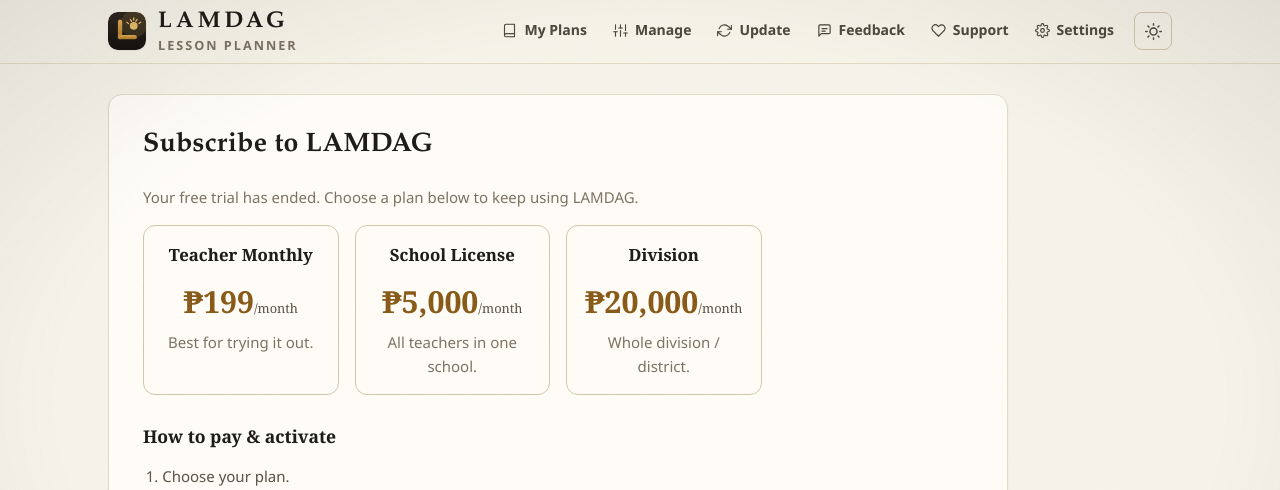
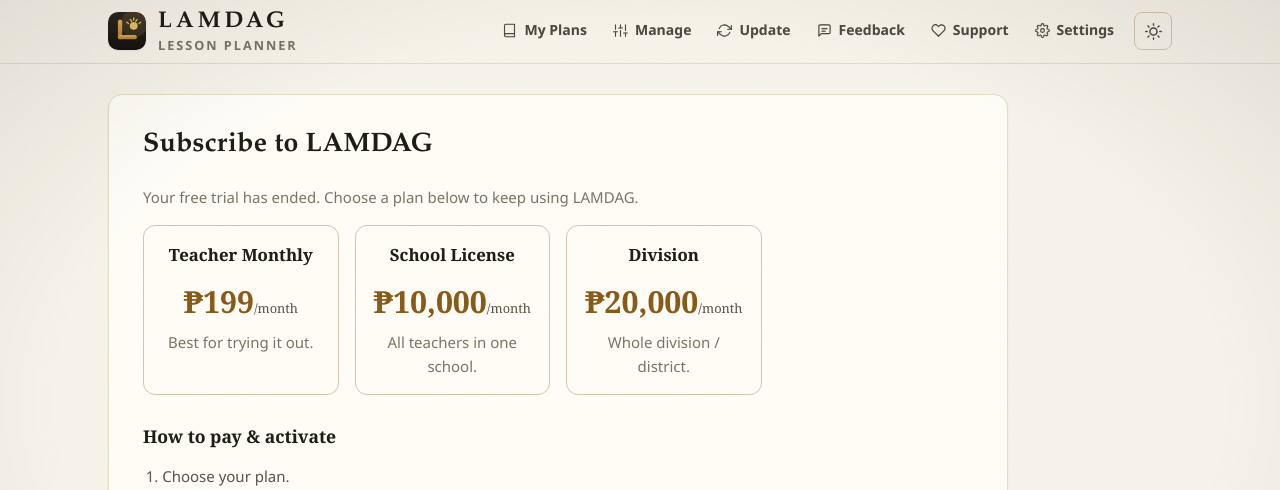
Before and after one commit to milkcakes/lamdag, a Python web app: template templates/subscribe.html in a window 1280 px wide. Shown: the top 490 px of the page. Run offline with Jinja, Linux system fonts and the light colour scheme; the template is opened without the code that fills it, so the values that code supplies are empty.

Commit message:
Raise school license to 10000/month

```diff
--- a/templates/subscribe.html
+++ b/templates/subscribe.html
@@ -35,7 +35,7 @@
         </div>
         <div class="donate-card" style="flex:1 1 200px; max-width:200px;">
             <h3>School License</h3>
-            <p class="plan-price">₱5,000<span>/month</span></p>
+            <p class="plan-price">₱10,000<span>/month</span></p>
             <p class="muted-text">All teachers in one school.</p>
         </div>
         <div class="donate-card" style="flex:1 1 200px; max-width:200px;">
```
